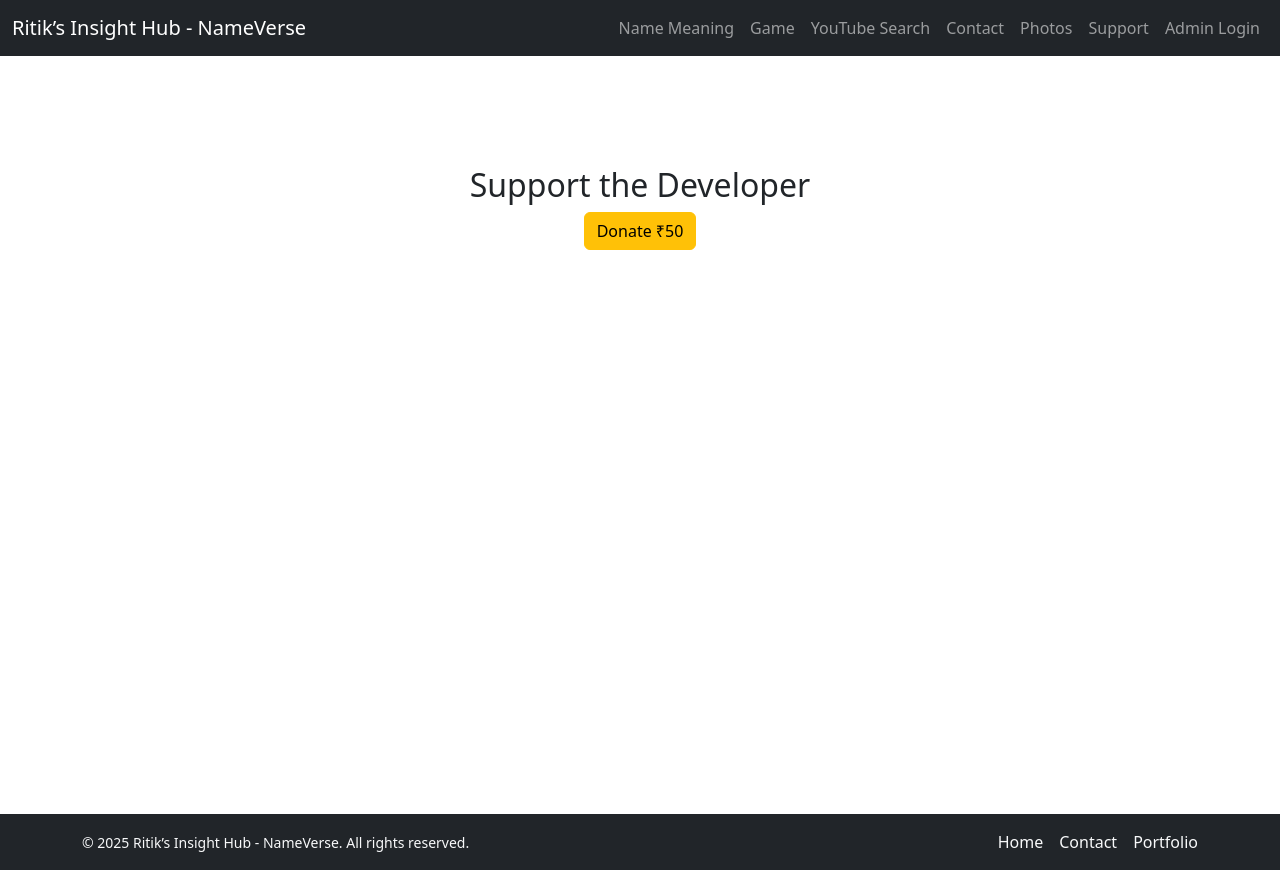
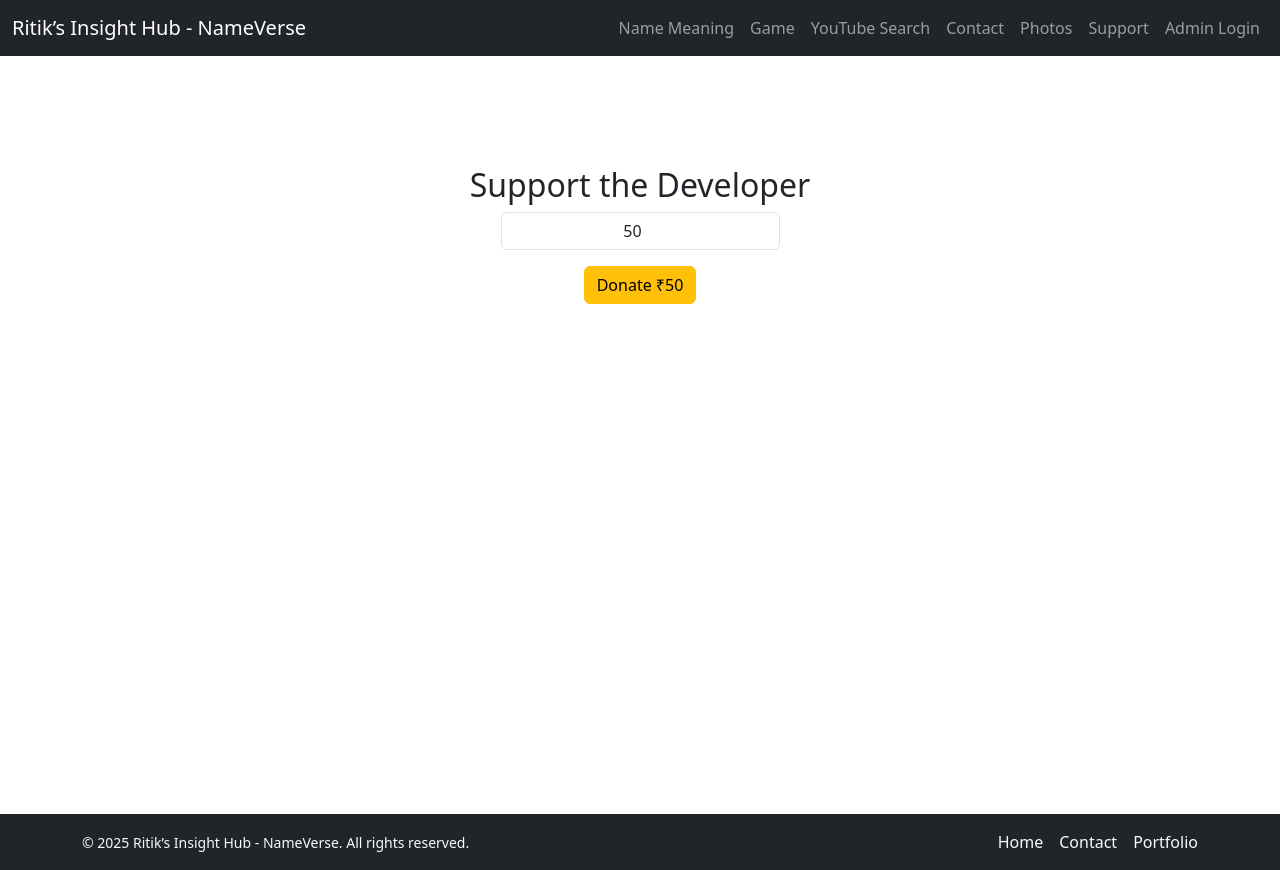
Before and after one commit to RITIKRAJGUPTA/NameverseByRRGRitik_, a React (Create React App) app in the folder frontend/: page /payment in a window 1280 px wide. Built offline with nearby package versions, Linux system fonts and the light colour scheme.

Commit message:
Update Payment.js

```diff
--- a/frontend/src/components/Payment.js
+++ b/frontend/src/components/Payment.js
@@ -1,9 +1,10 @@
-import React from 'react';
+import React, { useState } from 'react';
 import axios from 'axios';
 import { toast, ToastContainer } from 'react-toastify';
 import 'react-toastify/dist/ReactToastify.css';
 
 export default function Payment() {
+  const [amount, setAmount] = useState(50); // Default ₹50
 
   // ✅ Function to dynamically load Razorpay script
   const loadRazorpayScript = (src) => {
@@ -17,55 +18,61 @@ export default function Payment() {
   };
 
   const handlePayment = async () => {
-    // ✅ Show loading toast
+    if (amount < 10) {
+      toast.error('Minimum donation amount is ₹10', {
+        position: 'top-center'
+      });
+      return;
+    }
+
     toast.info('Initializing payment...', {
-      position: "top-center",
+      position: 'top-center',
       autoClose: 2000,
     });
 
     const res = await loadRazorpayScript('https://checkout.razorpay.com/v1/checkout.js');
     if (!res) {
       toast.error('Razorpay SDK failed to load. Are you online?', {
-        position: "top-center"
+        position: 'top-center'
       });
       return;
     }
 
     try {
-      // ✅ Create order from backend
-      const { data } = await axios.post('https://ritiks-insight-hub-nameverse.onrender.com/api/payment/create-order', { amount: 5000 });
+      // ✅ Create order from backend (convert Rs to paisa)
+      const { data } = await axios.post('https://ritiks-insight-hub-nameverse.onrender.com/api/payment/create-order', { amount: amount * 100 });
 
       const options = {
-        key: data.keyId, // Your Razorpay Key ID
-        amount: data.amount.toString(), // Amount in paisa
+        key: data.keyId,
+        amount: data.amount.toString(),
         currency: data.currency,
-        name: "Support Developer",
-        description: "Donation",
+        name: 'Support Developer',
+        description: 'Donation',
         order_id: data.orderId,
         handler: function (response) {
           toast.success(`Payment successful: ${response.razorpay_payment_id}`, {
-            position: "top-center",
+            position: 'top-center',
             autoClose: 3000
           });
 
-          // ✅ Optionally verify payment on backend
+          // ✅ Verify payment on backend
           axios.post('https://ritiks-insight-hub-nameverse.onrender.com/api/payment/verify-payment', {
             razorpay_order_id: response.razorpay_order_id,
             razorpay_payment_id: response.razorpay_payment_id,
             razorpay_signature: response.razorpay_signature
           }).then(() => {
-            console.log("Payment verified successfully!");
+            console.log('Payment verified successfully!');
           }).catch(() => {
-            toast.error('Payment verification failed', { position: "top-center" });
+            toast.error('Payment verification failed', { position: 'top-center' });
           });
         },
         prefill: {
-          name: "Ritik Raj Gupta",
-          email: "test@example.com",
-          contact: "9999999999"
+          name: 'Ritik Raj Gupta',
+          email: 'test@example.com',
+          contact: '9999999999'
         },
         theme: {
-          color: "#3399cc"
+          color: '#3399cc'
         }
       };
 
@@ -75,7 +82,7 @@ export default function Payment() {
     } catch (err) {
       console.error(err);
       toast.error('Error initiating payment', {
-        position: "top-center"
+        position: 'top-center'
       });
     }
   };
@@ -83,9 +90,21 @@ export default function Payment() {
   return (
     <div className="container mt-5 pt-5 text-center">
       <h2>Support the Developer</h2>
+
+      <div className="mb-3">
+        <input
+          type="number"
+          className="form-control w-25 mx-auto text-center"
+          placeholder="Enter amount (min ₹10)"
+          value={amount}
+          onChange={(e) => setAmount(e.target.value)}
+        />
+      </div>
+
       <button className="btn btn-warning mb-3" onClick={handlePayment}>
-        Donate ₹50
+        Donate ₹{amount}
       </button>
+
       <ToastContainer />
     </div>
   );
```
